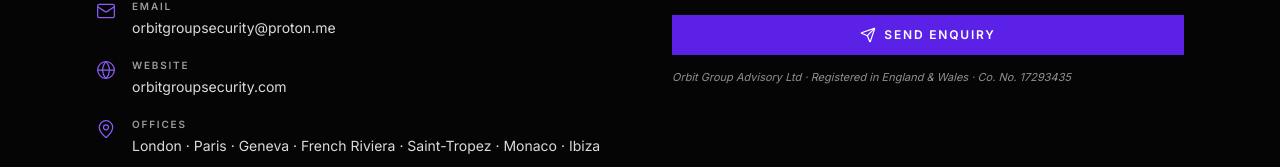
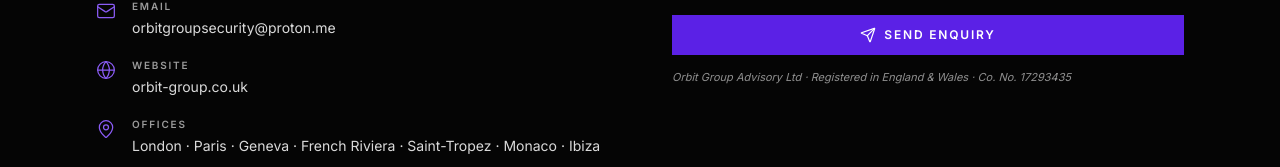
Before and after one commit to Adkhey74/ORBIT-GROUP-ADVISORY-LTD, a Next.js app: page / in a window 1280 px wide. Shown: the part 8249-8416 px from the top of the page. Built offline with nearby package versions, Linux system fonts and the light colour scheme; no server answers.

Commit message:
Update website URL in site configuration: Change website from "orbitgroupsecurity.com" to "orbit-group.co.uk" for accurate branding.

```diff
--- a/src/content/site.ts
+++ b/src/content/site.ts
@@ -28,7 +28,7 @@
     registrationNumber: "17293435",
     registeredIn: "England & Wales",
     email: "orbitgroupsecurity@proton.me",
-    website: "orbitgroupsecurity.com",
+    website: "orbit-group.co.uk",
     phone: "+33 6 37 77 61 32",
     principalOffice: "95 Wilton Road, London",
     // Legal — from Companies House. Leave vatNumber empty if not VAT registered.
```
